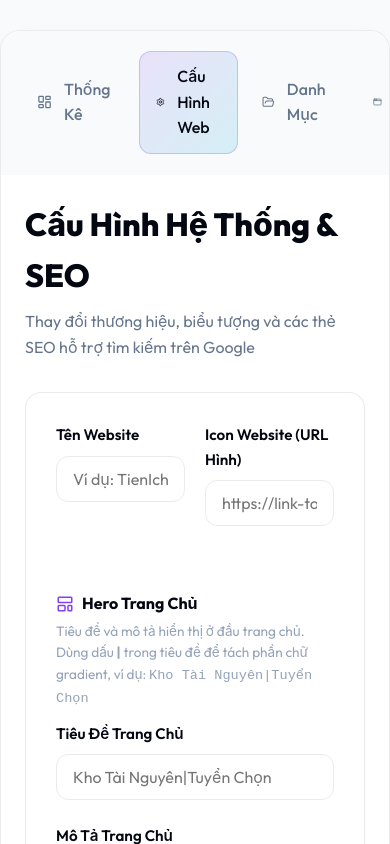
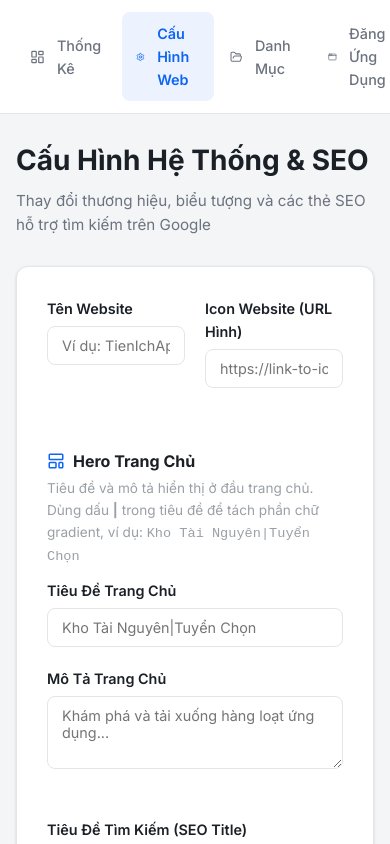
Before and after one commit to vncityroblox-debug/ok, a Next.js app: page /admin/settings in a window 390 px wide. Shown: the top 844 px of the page. Built offline with nearby package versions, Linux system fonts and the light colour scheme; no server answers; the database is empty.

Commit message:
feat: redesign UI to clean white Google-like theme + admin per-page headers

```diff
--- a/src/app/admin/admin.module.css
+++ b/src/app/admin/admin.module.css
@@ -2,31 +2,38 @@
 .adminContainer {
   display: flex;
   width: 100%;
-  max-width: 1200px;
-  margin: 30px auto;
-  background: hsl(var(--bg-card));
-  border: 1px solid var(--border-glass);
-  border-radius: 20px;
-  min-height: calc(100vh - 200px);
-  box-shadow: var(--shadow-card);
-  overflow: hidden;
+  max-width: 100%;
+  margin: 0;
+  min-height: calc(100vh - 70px);
+  background: hsl(var(--bg-subtle));
 }
 
 .sidebar {
-  width: 260px;
-  background: hsl(var(--bg-main));
-  border-right: 1px solid var(--border-glass);
-  padding: 30px 20px;
+  width: 250px;
+  background: hsl(var(--bg-card));
+  border-right: 1px solid hsl(var(--border-light));
+  padding: 20px 12px;
   display: flex;
   flex-direction: column;
-  gap: 8px;
+  gap: 4px;
+  position: sticky;
+  top: 0;
+  height: calc(100vh - 70px);
+  overflow-y: auto;
+  flex-shrink: 0;
 }
 
 .mainContent {
   flex: 1;
-  padding: 40px;
-  background: transparent;
+  padding: 32px 40px;
+  max-width: 100%;
   overflow-y: auto;
+}
+
+@supports (padding: env(safe-area-inset-top)) {
+  .sidebar {
+    height: calc(100vh - 70px - env(safe-area-inset-top));
+  }
 }
 
 @media (max-width: 992px) {
@@ -35,14 +42,17 @@
   }
   .sidebar {
     width: 100%;
+    height: auto;
+    position: static;
     border-right: none;
-    border-bottom: 1px solid rgba(255, 255, 255, 0.08);
-    padding: 20px;
+    border-bottom: 1px solid hsl(var(--border-light));
+    padding: 12px 16px;
     flex-direction: row;
     overflow-x: auto;
+    gap: 2px;
   }
   .mainContent {
-    padding: 24px;
+    padding: 24px 16px;
   }
 }
 
@@ -51,22 +61,28 @@
   display: flex;
   align-items: center;
   gap: 12px;
-  padding: 12px 16px;
-  border-radius: 12px;
+  padding: 10px 14px;
+  border-radius: 8px;
   color: hsl(var(--text-secondary));
   font-weight: 500;
+  font-size: 0.9rem;
   transition: var(--transition-smooth);
 }
 
 .sidebarLink:hover {
-  background: rgba(139, 92, 246, 0.1);
+  background: hsl(var(--bg-hover));
   color: hsl(var(--text-primary));
+  text-decoration: none;
 }
 
 .activeSidebarLink {
-  background: linear-gradient(135deg, rgba(139, 92, 246, 0.15), rgba(6, 182, 212, 0.15));
-  border: 1px solid rgba(139, 92, 246, 0.3);
-  color: hsl(var(--text-primary));
+  background: hsla(var(--color-primary) / 0.08);
+  color: hsl(var(--color-primary));
+  font-weight: 600;
+}
+
+.activeSidebarLink:hover {
+  background: hsla(var(--color-primary) / 0.12);
 }
 
 .logoutBtn {
@@ -74,8 +90,8 @@
   display: flex;
   align-items: center;
   gap: 12px;
-  padding: 12px 16px;
-  border-radius: 12px;
+  padding: 10px 14px;
+  border-radius: 8px;
   color: hsl(var(--color-danger));
   font-weight: 500;
   background: transparent;
@@ -83,11 +99,12 @@
   cursor: pointer;
   width: 100%;
   text-align: left;
+  font-size: 0.9rem;
   transition: var(--transition-smooth);
 }
 
 .logoutBtn:hover {
-  background: rgba(239, 68, 68, 0.1);
+  background: hsla(var(--color-danger) / 0.06);
 }
 
 @media (max-width: 992px) {
@@ -97,31 +114,42 @@
   }
 }
 
+/* Page Header */
+.pageHeader {
+  margin-bottom: 28px;
+}
+
+.pageTitle {
+  font-size: 1.75rem;
+  font-weight: 700;
+  color: hsl(var(--text-primary));
+  margin-bottom: 6px;
+}
+
+.pageSubtitle {
+  font-size: 0.95rem;
+  color: hsl(var(--text-secondary));
+}
+
 /* Dashboard Statistics */
 .statsGrid {
   display: grid;
-  grid-template-columns: repeat(auto-fit, minmax(220px, 1fr));
-  gap: 24px;
-  margin-bottom: 40px;
+  grid-template-columns: repeat(auto-fit, minmax(200px, 1fr));
+  gap: 20px;
+  margin-bottom: 32px;
 }
 
 .statCard {
   padding: 24px;
   background: hsl(var(--bg-card));
-  border: 1px solid rgba(255, 255, 255, 0.06);
-  border-radius: 16px;
-  position: relative;
-  overflow: hidden;
+  border: 1px solid hsl(var(--border-light));
+  border-radius: 12px;
+  box-shadow: var(--shadow-card);
+  transition: var(--transition-smooth);
 }
 
-.statCard::before {
-  content: '';
-  position: absolute;
-  top: 0;
-  left: 0;
-  width: 100%;
-  height: 3px;
-  background: linear-gradient(90deg, hsl(var(--color-primary)), hsl(var(--color-secondary)));
+.statCard:hover {
+  box-shadow: var(--shadow-neon-strong);
 }
 
 .statHeader {
@@ -130,39 +158,40 @@
   align-items: center;
   color: hsl(var(--text-secondary));
   margin-bottom: 12px;
-  font-size: 0.9rem;
+  font-size: 0.85rem;
+  font-weight: 500;
 }
 
 .statValue {
-  font-size: 2.2rem;
-  font-weight: 800;
+  font-size: 2rem;
+  font-weight: 700;
   color: hsl(var(--text-primary));
   line-height: 1.1;
 }
 
-/* Analytics Graph simulation */
+/* Analytics Graph */
 .graphSection {
   background: hsl(var(--bg-card));
-  border: 1px solid rgba(255, 255, 255, 0.06);
-  border-radius: 16px;
-  padding: 30px;
-  margin-bottom: 40px;
+  border: 1px solid hsl(var(--border-light));
+  border-radius: 12px;
+  padding: 24px;
+  box-shadow: var(--shadow-card);
 }
 
 .graphHeader {
   display: flex;
   justify-content: space-between;
   align-items: center;
-  margin-bottom: 24px;
+  margin-bottom: 20px;
 }
 
 .barChart {
   display: flex;
   align-items: flex-end;
-  height: 250px;
-  gap: 16px;
+  height: 220px;
+  gap: 12px;
   padding-top: 20px;
-  border-bottom: 1px solid rgba(255, 255, 255, 0.1);
+  border-bottom: 1px solid hsl(var(--border-light));
 }
 
 .barCol {
@@ -177,22 +206,22 @@
 
 .bar {
   width: 100%;
-  max-width: 40px;
-  background: linear-gradient(to top, hsl(var(--color-primary)), hsl(var(--color-secondary)));
-  border-radius: 6px 6px 0 0;
-  transition: height 1s ease-in-out;
+  max-width: 36px;
+  background: hsl(var(--color-primary));
+  border-radius: 4px 4px 0 0;
+  transition: height 0.8s ease;
   position: relative;
   min-height: 4px;
 }
 
 .barTooltip {
   position: absolute;
-  top: -30px;
+  top: -28px;
   left: 50%;
   transform: translateX(-50%);
-  background: rgba(0, 0, 0, 0.85);
-  color: #fff; /* tooltip bg is dark, so text should be white always */
-  padding: 4px 8px;
+  background: hsl(var(--text-primary));
+  color: #fff;
+  padding: 3px 8px;
   border-radius: 4px;
   font-size: 0.75rem;
   opacity: 0;
@@ -215,46 +244,46 @@
   text-overflow: ellipsis;
 }
 
-/* Forms styling */
+/* Forms */
 .formGroup {
-  margin-bottom: 24px;
+  margin-bottom: 20px;
 }
 
 .formLabel {
   display: block;
-  font-size: 0.95rem;
+  font-size: 0.9rem;
   font-weight: 600;
-  margin-bottom: 8px;
+  margin-bottom: 6px;
   color: hsl(var(--text-primary));
 }
 
 .formInput {
   width: 100%;
-  background: transparent;
-  border: 1px solid var(--border-glass);
-  padding: 12px 16px;
-  border-radius: 12px;
+  background: hsl(var(--bg-card));
+  border: 1px solid hsl(var(--border-light));
+  padding: 10px 14px;
+  border-radius: 8px;
   color: hsl(var(--text-primary));
   outline: none;
   transition: var(--transition-smooth);
+  font-size: 0.9rem;
 }
 
 .formInput:focus {
   border-color: hsl(var(--color-primary));
-  box-shadow: 0 0 10px rgba(139, 92, 246, 0.2);
-  background: rgba(255, 255, 255, 0.05);
+  box-shadow: 0 0 0 2px hsla(var(--color-primary) / 0.15);
 }
 
 .checkboxGrid {
   display: grid;
-  grid-template-columns: repeat(auto-fill, minmax(200px, 1fr));
-  gap: 12px;
+  grid-template-columns: repeat(auto-fill, minmax(180px, 1fr));
+  gap: 10px;
   max-height: 200px;
   overflow-y: auto;
-  background: rgba(0,0,0,0.2);
-  padding: 16px;
-  border-radius: 12px;
-  border: 1px solid rgba(255,255,255,0.08);
+  background: hsl(var(--bg-subtle));
+  padding: 14px;
+  border-radius: 8px;
+  border: 1px solid hsl(var(--border-light));
 }
 
 .checkboxLabel {
@@ -273,10 +302,10 @@
 /* Table styling */
 .tableContainer {
   overflow-x: auto;
-  border-radius: 16px;
-  border: 1px solid rgba(255, 255, 255, 0.06);
+  border-radius: 12px;
+  border: 1px solid hsl(var(--border-light));
   background: hsl(var(--bg-card));
-  margin-top: 30px;
+  box-shadow: var(--shadow-card);
 }
 
 .adminTable {
@@ -286,27 +315,34 @@
 }
 
 .adminTable th {
-  background: rgba(139, 92, 246, 0.05);
-  padding: 16px 24px;
+  background: hsl(var(--bg-subtle));
+  padding: 14px 20px;
   font-weight: 600;
-  color: hsl(var(--text-primary));
-  border-bottom: 1px solid var(--border-glass);
+  font-size: 0.85rem;
+  color: hsl(var(--text-secondary));
+  border-bottom: 1px solid hsl(var(--border-light));
+  text-transform: uppercase;
+  letter-spacing: 0.3px;
 }
 
 .adminTable td {
-  padding: 16px 24px;
-  border-bottom: 1px solid rgba(255, 255, 255, 0.04);
-  color: hsl(var(--text-secondary));
+  padding: 14px 20px;
+  border-bottom: 1px solid hsl(var(--border-light));
+  color: hsl(var(--text-primary));
+  font-size: 0.9rem;
+}
+
+.adminTable tr:last-child td {
+  border-bottom: none;
 }
 
 .adminTable tr:hover td {
-  background: rgba(139, 92, 246, 0.05);
-  color: hsl(var(--text-primary));
+  background: hsl(var(--bg-subtle));
 }
 
 .actionCell {
   display: flex;
-  gap: 12px;
+  gap: 8px;
 }
 
 .actionBtn {
@@ -314,60 +350,64 @@
   border: none;
   cursor: pointer;
   transition: var(--transition-smooth);
+  padding: 6px;
+  border-radius: 6px;
 }
 
 .editBtn {
-  color: hsl(var(--color-secondary));
+  color: hsl(var(--color-primary));
 }
+
 .editBtn:hover {
-  color: #00e5ff;
+  background: hsla(var(--color-primary) / 0.1);
 }
 
 .deleteBtn {
   color: hsl(var(--color-danger));
 }
+
 .deleteBtn:hover {
-  color: #ff3333;
+  background: hsla(var(--color-danger) / 0.1);
 }
 
 /* Badge status */
 .badge {
-  padding: 4px 10px;
-  border-radius: 20px;
+  padding: 3px 10px;
+  border-radius: 12px;
   font-size: 0.75rem;
   font-weight: 600;
-  text-transform: uppercase;
 }
 
 .badgeSuccess {
-  background: rgba(16, 185, 129, 0.15);
-  color: #10b981;
+  background: hsla(var(--color-success) / 0.1);
+  color: hsl(var(--color-success));
 }
 
 .badgeDanger {
-  background: rgba(239, 68, 68, 0.15);
-  color: #ef4444;
+  background: hsla(var(--color-danger) / 0.1);
+  color: hsl(var(--color-danger));
 }
 
 .badgeWarning {
-  background: rgba(245, 158, 11, 0.15);
-  color: #f59e0b;
+  background: hsla(var(--color-warning) / 0.15);
+  color: #b8860b;
 }
 
-/* Login Page Wrapper */
+/* Login Page */
 .loginWrapper {
   display: flex;
   justify-content: center;
   align-items: center;
-  min-height: calc(100vh - 120px);
+  min-height: calc(100vh - 70px);
+  background: hsl(var(--bg-subtle));
 }
 
 .loginCard {
   width: 100%;
-  max-width: 420px;
-  padding: 40px;
+  max-width: 400px;
+  padding: 36px;
   background: hsl(var(--bg-card));
-  border: 1px solid rgba(255, 255, 255, 0.08);
-  border-radius: 24px;
-  box-shadow: var(--shadow-card);
+  border: 1px solid hsl(var(--border-light));
+  border-radius: 12px;
+  box-shadow: var(--shadow-neon-strong);
 }
--- a/src/app/admin/apps/page.tsx
+++ b/src/app/admin/apps/page.tsx
@@ -258,11 +258,11 @@ export default function AdminApps() {
 
   return (
     <div>
-      <div style={{ marginBottom: '32px' }}>
-        <h1 style={{ fontSize: '2rem', fontWeight: 800, marginBottom: '8px' }}>
+      <div className={styles.pageHeader}>
+        <h1 className={styles.pageTitle}>
           Quản Lý Ứng Dụng
         </h1>
-        <p style={{ color: 'hsl(var(--text-secondary))' }}>
+        <p className={styles.pageSubtitle}>
           Đăng tải ứng dụng mới, thiết lập trạng thái Khóa/Mở, và cấu hình thông tin tải về.
         </p>
       </div>
--- a/src/app/admin/categories/page.tsx
+++ b/src/app/admin/categories/page.tsx
@@ -141,11 +141,11 @@ export default function AdminCategories() {
 
   return (
     <div>
-      <div style={{ marginBottom: '32px' }}>
-        <h1 style={{ fontSize: '2rem', fontWeight: 800, marginBottom: '8px' }}>
+      <div className={styles.pageHeader}>
+        <h1 className={styles.pageTitle}>
           Quản Lý Danh Mục
         </h1>
-        <p style={{ color: 'hsl(var(--text-secondary))' }}>
+        <p className={styles.pageSubtitle}>
           Tạo và điều chỉnh các danh mục ứng dụng. Hỗ trợ tất cả định dạng ảnh (gif, png, jpg, svg)
         </p>
       </div>
--- a/src/app/admin/keys/page.tsx
+++ b/src/app/admin/keys/page.tsx
@@ -240,11 +240,11 @@ export default function AdminKeys() {
 
   return (
     <div>
-      <div style={{ marginBottom: '32px' }}>
-        <h1 style={{ fontSize: '2rem', fontWeight: 800, marginBottom: '8px' }}>
+      <div className={styles.pageHeader}>
+        <h1 className={styles.pageTitle}>
           Quản Lý Key Tải Về
         </h1>
-        <p style={{ color: 'hsl(var(--text-secondary))' }}>
+        <p className={styles.pageSubtitle}>
           Cấp phát Key tải xuống cho các ứng dụng bị Khóa. Có thể áp dụng 1 Key cho nhiều ứng dụng cùng lúc.
         </p>
       </div>
--- a/src/app/admin/layout.tsx
+++ b/src/app/admin/layout.tsx
@@ -9,7 +9,7 @@ export default function AdminLayout({ children }: { children: React.ReactNode })
   const isLoginPage = pathname === '/admin/login';
 
   if (isLoginPage) {
-    return <div style={{ minHeight: 'calc(100vh - 70px)' }}>{children}</div>;
+    return <div className={styles.loginWrapper}>{children}</div>;
   }
 
   return (
--- a/src/app/admin/page.tsx
+++ b/src/app/admin/page.tsx
@@ -80,11 +80,11 @@ export default function AdminDashboard() {
 
   return (
     <div>
-      <div style={{ marginBottom: '32px' }}>
-        <h1 style={{ fontSize: '2rem', fontWeight: 800, marginBottom: '8px' }}>
+      <div className={styles.pageHeader}>
+        <h1 className={styles.pageTitle}>
           Thống Kê Tổng Quan
         </h1>
-        <p style={{ color: 'hsl(var(--text-secondary))' }}>
+        <p className={styles.pageSubtitle}>
           Xem lưu lượng truy cập và hoạt động tải về trên toàn trang web
         </p>
       </div>
--- a/src/app/admin/posts/page.tsx
+++ b/src/app/admin/posts/page.tsx
@@ -156,11 +156,11 @@ export default function AdminPosts() {
 
   return (
     <div>
-      <div style={{ marginBottom: '32px' }}>
-        <h1 style={{ fontSize: '2rem', fontWeight: 800, marginBottom: '8px' }}>
+      <div className={styles.pageHeader}>
+        <h1 className={styles.pageTitle}>
           Quản Lý Bài Viết (Blog)
         </h1>
-        <p style={{ color: 'hsl(var(--text-secondary))' }}>
+        <p className={styles.pageSubtitle}>
           Đăng bài viết mới, nhúng mã HTML tùy chọn để tùy chỉnh thiết kế bài viết hoặc viết dạng text đơn giản.
         </p>
       </div>
--- a/src/app/admin/settings/page.tsx
+++ b/src/app/admin/settings/page.tsx
@@ -113,11 +113,11 @@ export default function AdminSettings() {
 
   return (
     <div style={{ maxWidth: '800px' }}>
-      <div style={{ marginBottom: '32px' }}>
-        <h1 style={{ fontSize: '2rem', fontWeight: 800, marginBottom: '8px' }}>
+      <div className={styles.pageHeader}>
+        <h1 className={styles.pageTitle}>
           Cấu Hình Hệ Thống & SEO
         </h1>
-        <p style={{ color: 'hsl(var(--text-secondary))' }}>
+        <p className={styles.pageSubtitle}>
           Thay đổi thương hiệu, biểu tượng và các thẻ SEO hỗ trợ tìm kiếm trên Google
         </p>
       </div>
--- a/src/app/admin/source-codes/page.tsx
+++ b/src/app/admin/source-codes/page.tsx
@@ -258,11 +258,11 @@ export default function AdminSourceCodes() {
 
   return (
     <div>
-      <div style={{ marginBottom: '32px' }}>
-        <h1 style={{ fontSize: '2rem', fontWeight: 800, marginBottom: '8px' }}>
+      <div className={styles.pageHeader}>
+        <h1 className={styles.pageTitle}>
           Quản Lý Mã Nguồn
         </h1>
-        <p style={{ color: 'hsl(var(--text-secondary))' }}>
+        <p className={styles.pageSubtitle}>
           Đăng tải mã nguồn mới, thiết lập trạng thái Khóa/Mở, và cấu hình thông tin tải về.
         </p>
       </div>
--- a/src/app/globals.css
+++ b/src/app/globals.css
@@ -1,57 +1,62 @@
-@import url('https://fonts.googleapis.com/css2?family=Outfit:wght@300;400;500;600;700;800&display=swap');
+@import url('https://fonts.googleapis.com/css2?family=Inter:wght@300;400;500;600;700;800&display=swap');
 
 :root {
-  /* HSL Color System - Light Mode (Default) */
-  --bg-main: 210 20% 98%;
+  /* Clean White Theme - Google Inspired (HSL format for hsl(var(--x)) compatibility) */
+  --bg-main: 210 17% 98%;
   --bg-card: 0 0% 100%;
-  --bg-glass: rgba(255, 255, 255, 0.7);
-  --border-glass: rgba(0, 0, 0, 0.08);
-  --border-glow: rgba(139, 92, 246, 0.3);
+  --bg-subtle: 210 17% 96%;
+  --bg-hover: 210 17% 94%;
+  --bg-glass: 0 0% 100% / 0.9;
+  --border-glass: 210 10% 85%;
+  --border-light: 210 12% 90%;
 
-  --text-primary: 224 71% 4%;
-  --text-secondary: 215 16% 47%;
-  --text-muted: 215 20.2% 65.1%;
+  --text-primary: 216 18% 13%;
+  --text-secondary: 216 8% 46%;
+  --text-muted: 216 6% 63%;
 
-  /* Vibrant Accent Colors */
-  --color-primary: 263.4 90% 60%; /* Vibrant Neon Indigo */
-  --color-primary-hover: 263.4 90% 68%;
-  --color-secondary: 190 95% 40%;
-  --color-accent: 320 100% 60%;
-  --color-success: 142.1 76.2% 35.3%;
-  --color-danger: 0 84.2% 50.2%;
-  --color-warning: 38 92% 40%;
+  /* Google-inspired accent colors */
+  --color-primary: 217 89% 50%;
+  --color-primary-hover: 217 89% 40%;
+  --color-secondary: 141 53% 43%;
+  --color-accent: 4 82% 56%;
+  --color-success: 141 53% 43%;
+  --color-danger: 4 82% 56%;
+  --color-warning: 45 97% 50%;
 
   /* Fonts */
-  --font-main: 'Outfit', -apple-system, BlinkMacSystemFont, 'Segoe UI', Roboto, Helvetica, Arial, sans-serif;
+  --font-main: 'Inter', -apple-system, BlinkMacSystemFont, 'Segoe UI', Roboto, Arial, sans-serif;
 
-  /* Box Shadows */
-  --shadow-neon: 0 0 20px rgba(139, 92, 246, 0.15);
-  --shadow-neon-strong: 0 0 30px rgba(139, 92, 246, 0.35);
-  --shadow-card: 0 10px 30px -10px rgba(0, 0, 0, 0.1);
+  /* Box Shadows - Subtle */
+  --shadow-neon: 0 1px 3px rgba(60, 64, 67, 0.12);
+  --shadow-neon-strong: 0 4px 12px rgba(60, 64, 67, 0.18);
+  --shadow-card: 0 1px 3px rgba(60, 64, 67, 0.12), 0 1px 2px rgba(60, 64, 67, 0.08);
 
   /* Transitions */
-  --transition-smooth: all 0.3s cubic-bezier(0.25, 0.8, 0.25, 1);
-  --transition-bounce: all 0.5s cubic-bezier(0.175, 0.885, 0.32, 1.275);
+  --transition-smooth: all 0.2s ease;
+  --transition-bounce: all 0.3s cubic-bezier(0.25, 0.8, 0.25, 1);
 }
 
 [data-theme='dark'] {
-  /* HSL Color System - Sleek Deep Space Dark Mode */
-  --bg-main: 224 71% 4%; /* Dark space blue */
-  --bg-card: 224 71% 7%; /* Dark violet-blue card */
-  --bg-glass: rgba(10, 15, 30, 0.7);
-  --border-glass: rgba(255, 255, 255, 0.08);
-  --border-glow: rgba(139, 92, 246, 0.2);
+  --bg-main: 230 20% 10%;
+  --bg-card: 230 20% 14%;
+  --bg-subtle: 230 20% 8%;
+  --bg-hover: 230 15% 18%;
+  --bg-glass: 230 20% 14% / 0.9;
+  --border-glass: 230 10% 25%;
+  --border-light: 230 10% 20%;
 
-  --text-primary: 210 20% 98%;
-  --text-secondary: 215 20.2% 65.1%;
-  --text-muted: 215 16% 47%;
+  --text-primary: 210 17% 93%;
+  --text-secondary: 216 6% 63%;
+  --text-muted: 216 8% 46%;
 
-  --color-secondary: 190 95% 50%; /* Electric Cyan */
-  --color-success: 142.1 76.2% 45.3%;
-  --color-danger: 0 84.2% 60.2%;
-  --color-warning: 38 92% 50%;
+  --color-primary: 217 89% 60%;
+  --color-primary-hover: 217 89% 70%;
+  --color-secondary: 141 53% 53%;
+  --color-accent: 4 82% 66%;
 
-  --shadow-card: 0 10px 30px -10px rgba(0, 0, 0, 0.7);
+  --shadow-neon: 0 1px 3px rgba(0, 0, 0, 0.3);
+  --shadow-neon-strong: 0 4px 12px rgba(0, 0, 0, 0.4);
+  --shadow-card: 0 1px 3px rgba(0, 0, 0, 0.3);
 }
 
 /* Reset and Base Styles */
@@ -60,7 +65,7 @@
   padding: 0;
   margin: 0;
   scrollbar-width: thin;
-  scrollbar-color: hsl(var(--color-primary)) hsl(var(--bg-card));
+  scrollbar-color: hsl(var(--border-light)) transparent;
 }
 
 html, body {
@@ -71,26 +76,17 @@ html, body {
   color: hsl(var(--text-primary));
   line-height: 1.6;
   scroll-behavior: smooth;
-}
-
-body::before {
-  content: '';
-  position: fixed;
-  top: 0;
-  left: 0;
-  width: 100%;
-  height: 100%;
-  background:
-    radial-gradient(circle at 10% 20%, rgba(99, 102, 241, 0.05) 0%, transparent 40%),
-    radial-gradient(circle at 90% 80%, rgba(236, 72, 153, 0.05) 0%, transparent 40%),
-    radial-gradient(circle at 50% 50%, rgba(139, 92, 246, 0.03) 0%, transparent 50%);
-  z-index: -1;
-  pointer-events: none;
+  -webkit-font-smoothing: antialiased;
+  -moz-osx-font-smoothing: grayscale;
 }
 
 a {
-  color: inherit;
+  color: hsl(var(--color-primary));
   text-decoration: none;
+}
+
+a:hover {
+  text-decoration: underline;
 }
 
 input, textarea, select {
@@ -101,62 +97,58 @@ input, textarea, select {
 
 /* Reusable UI Utilities */
 .glass-panel {
-  background: var(--bg-glass);
-  backdrop-filter: blur(20px);
-  -webkit-backdrop-filter: blur(20px);
-  border: 1px solid var(--border-glass);
-  border-radius: 16px;
+  background: hsl(var(--bg-card));
+  border: 1px solid hsl(var(--border-light));
+  border-radius: 12px;
+  box-shadow: var(--shadow-card);
   transition: var(--transition-smooth);
 }
 
 .glass-panel:hover {
-  border-color: var(--border-glow);
-  box-shadow: var(--shadow-neon);
+  box-shadow: var(--shadow-neon-strong);
 }
 
 .neon-btn {
-  background: linear-gradient(135deg, hsl(var(--color-primary)), hsl(var(--color-primary-hover)));
+  background: hsl(var(--color-primary));
   color: #fff;
   border: none;
-  padding: 12px 24px;
-  border-radius: 12px;
+  padding: 10px 22px;
+  border-radius: 8px;
   font-weight: 600;
   cursor: pointer;
   display: inline-flex;
   align-items: center;
   gap: 8px;
-  box-shadow: var(--shadow-neon);
-  transition: var(--transition-bounce);
+  transition: var(--transition-smooth);
+  font-size: 0.95rem;
 }
 
 .neon-btn:hover {
-  transform: translateY(-2px);
-  box-shadow: var(--shadow-neon-strong);
-  filter: brightness(1.1);
+  background: hsl(var(--color-primary-hover));
+  box-shadow: var(--shadow-neon);
 }
 
 .neon-btn:active {
-  transform: translateY(0);
+  transform: translateY(1px);
 }
 
 .neon-btn-secondary {
   background: transparent;
-  color: hsl(var(--text-primary));
+  color: hsl(var(--color-primary));
   border: 1.5px solid hsl(var(--color-primary));
-  padding: 11px 23px;
-  border-radius: 12px;
+  padding: 9px 21px;
+  border-radius: 8px;
   font-weight: 600;
   cursor: pointer;
   display: inline-flex;
   align-items: center;
   gap: 8px;
-  transition: var(--transition-bounce);
+  transition: var(--transition-smooth);
+  font-size: 0.95rem;
 }
 
 .neon-btn-secondary:hover {
-  background: rgba(139, 92, 246, 0.1);
-  transform: translateY(-2px);
-  box-shadow: var(--shadow-neon);
+  background: hsla(var(--color-primary) / 0.08);
 }
 
 /* Keyframe Animations */
@@ -165,17 +157,7 @@ input, textarea, select {
   to { opacity: 1; transform: translateY(0); }
 }
 
-@keyframes pulse {
-  0%, 100% { transform: scale(1); }
-  50% { transform: scale(1.05); }
-}
-
-@keyframes glow {
-  0%, 100% { border-color: var(--border-glass); }
-  50% { border-color: hsl(var(--color-primary)); }
-}
-
-/* Responsive Grid layouts */
+/* Responsive container */
 .container {
   width: 100%;
   max-width: 1200px;
@@ -185,19 +167,18 @@ input, textarea, select {
 
 /* Custom Scrollbar */
 ::-webkit-scrollbar {
-  width: 8px;
-  height: 8px;
+  width: 6px;
+  height: 6px;
 }
 ::-webkit-scrollbar-track {
-  background: hsl(var(--bg-main));
+  background: transparent;
 }
 ::-webkit-scrollbar-thumb {
-  background: hsl(var(--bg-card));
-  border: 2px solid hsl(var(--bg-main));
-  border-radius: 4px;
+  background: hsl(var(--border-light));
+  border-radius: 3px;
 }
 ::-webkit-scrollbar-thumb:hover {
-  background: hsl(var(--color-primary));
+  background: hsl(var(--text-muted));
 }
 
 @keyframes spin {
```
Also changed, not shown: src/components/components.module.css (+45 -137 lines).
